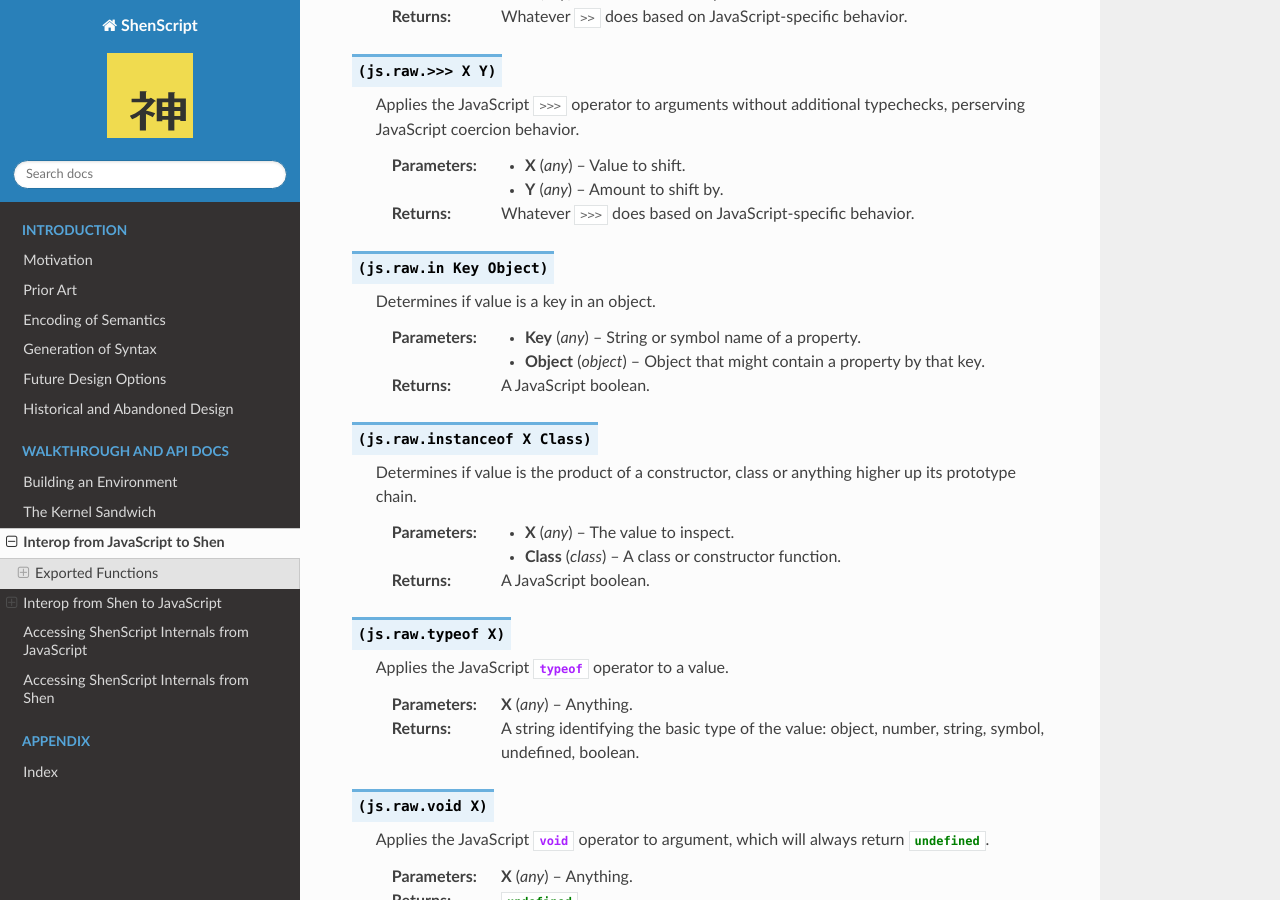
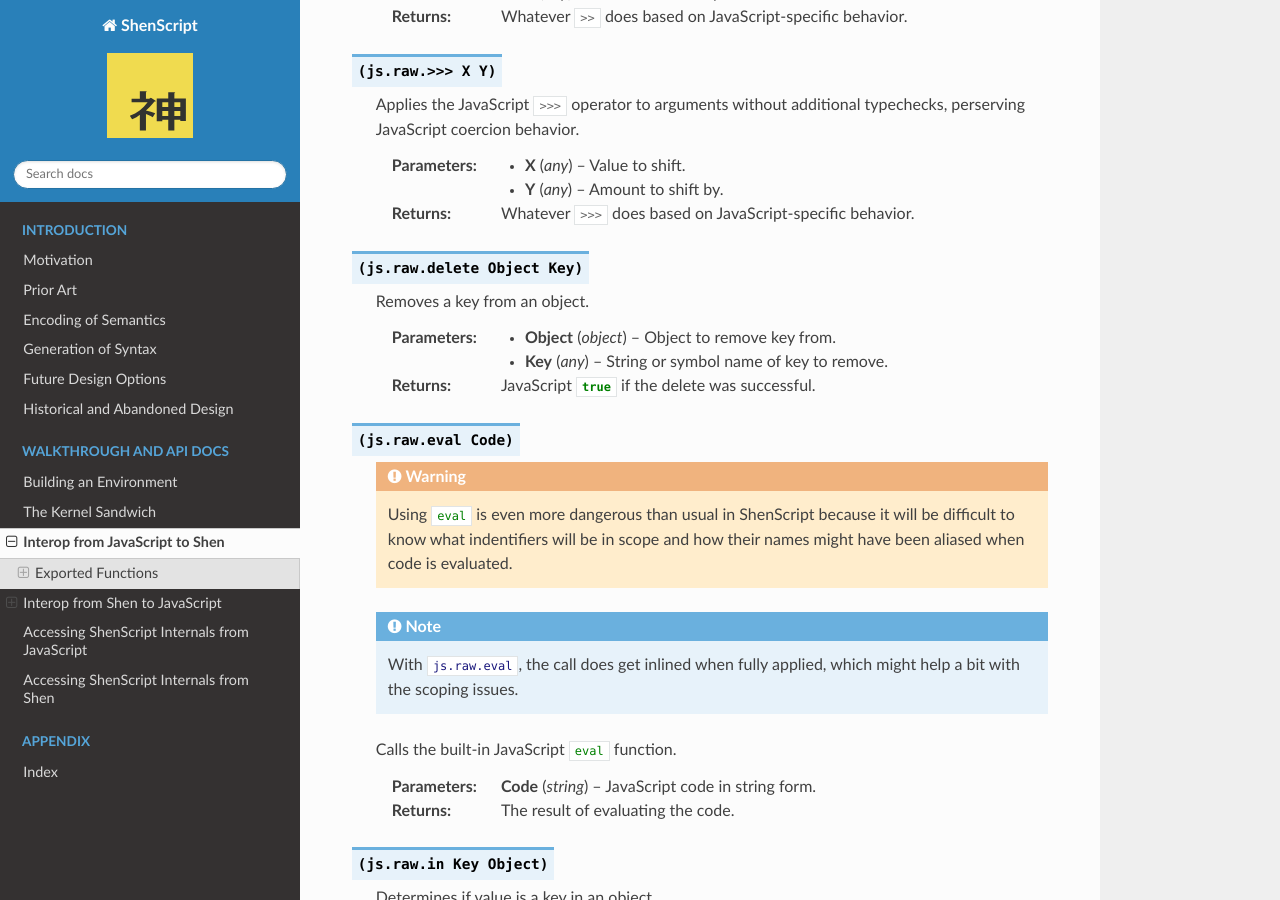
Before and after one commit to rkoeninger/ShenScript, a Sphinx documentation site: the page built from docs/interop.rst, in a window 1280 px wide and 900 px high, scrolled down 9520 px. Built offline with Sphinx 7.4.7 and the Read the Docs theme 2.0.0, drawn with Linux system fonts in a browser that asks for light colours; some of the changed text lies outside the part shown.

Commit message:
Added js.raw.delete, js.raw.eval with inlines, typed eval and log

```diff
--- a/docs/interop.rst
+++ b/docs/interop.rst
@@ -391,6 +391,29 @@
    :param any Y: Amount to shift by.
    :returns:     Whatever :js:`>>>` does based on JavaScript-specific behavior.
 
+.. function:: (js.raw.delete Object Key)
+
+   Removes a key from an object.
+
+   :param object Object: Object to remove key from.
+   :param any Key:       String or symbol name of key to remove.
+   :returns:             JavaScript :js:`true` if the delete was successful.
+
+.. function:: (js.raw.eval Code)
+
+   .. warning::
+
+      Using :js:`eval` is even more dangerous than usual in ShenScript because it will be difficult to know what indentifiers will be in scope and how their names might have been aliased when code is evaluated.
+
+   .. note::
+
+      With :shen:`js.raw.eval`, the call does get inlined when fully applied, which might help a bit with the scoping issues.
+
+   Calls the built-in JavaScript :js:`eval` function.
+
+   :param string Code: JavaScript code in string form.
+   :returns:           The result of evaluating the code.
+
 .. function:: (js.raw.in Key Object)
 
    Determines if value is a key in an object.
@@ -558,6 +581,22 @@
    :param string Uri: URI component to encode.
    :returns:          Encoded URI.
 
+.. function:: js.eval : string --> A
+
+   .. warning:: Using :js:`eval` is even more dangerous than usual in ShenScript because it will be difficult to know what indentifiers will be in scope and how their names might have been aliased when code is evaluated.
+
+   Calls the built-in JavaScript :js:`eval` function, asserting argument is a string.
+
+   :param string Code: JavaScript code in string form.
+   :returns:           The result of evaluating the code.
+
+.. function:: js.log : A --> unit
+
+   Logs given value using :js:`console.log`.
+
+   :param any X: Value to log
+   :returns:     Empty list.
+
 .. function:: js.parse-float : string --> number
 
    Parses a floating-point number.
```
Also changed, not shown: other parts of docs/interop.rst (+0 -24 lines), 1 other file.
